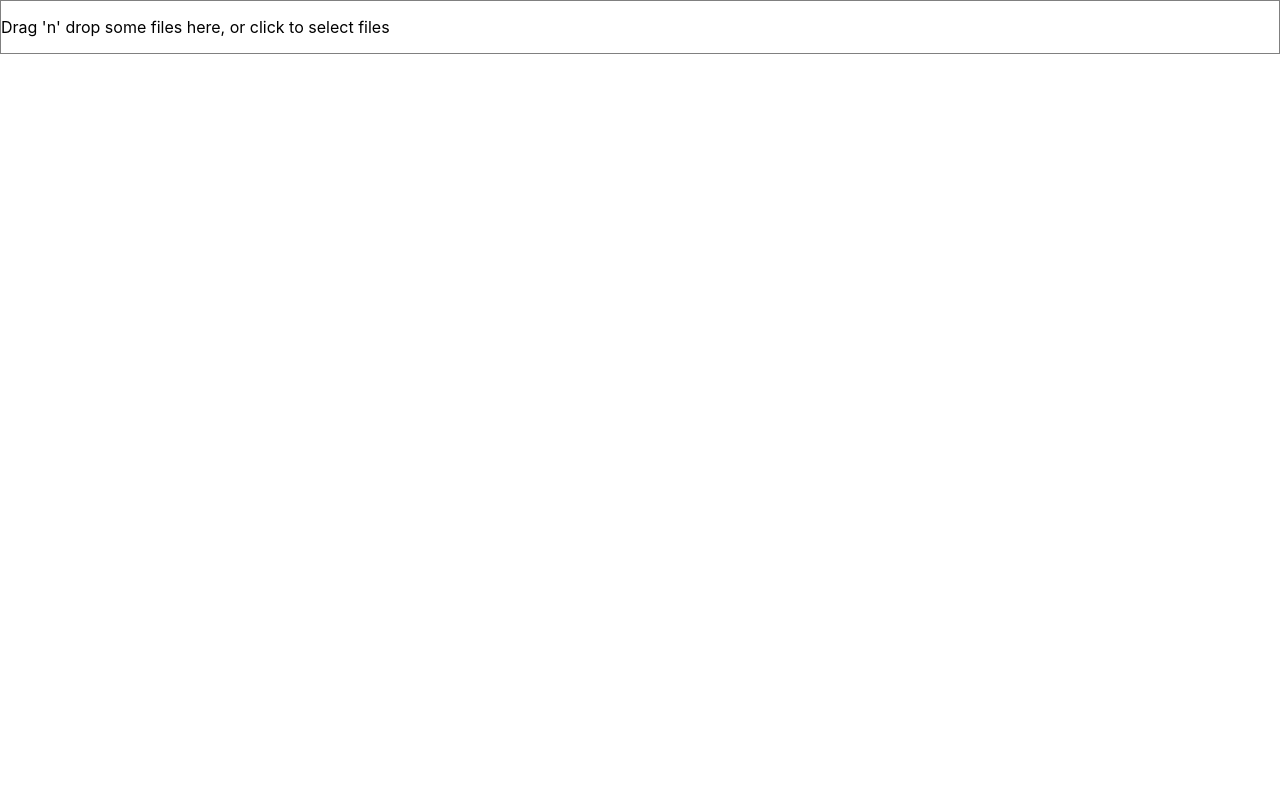
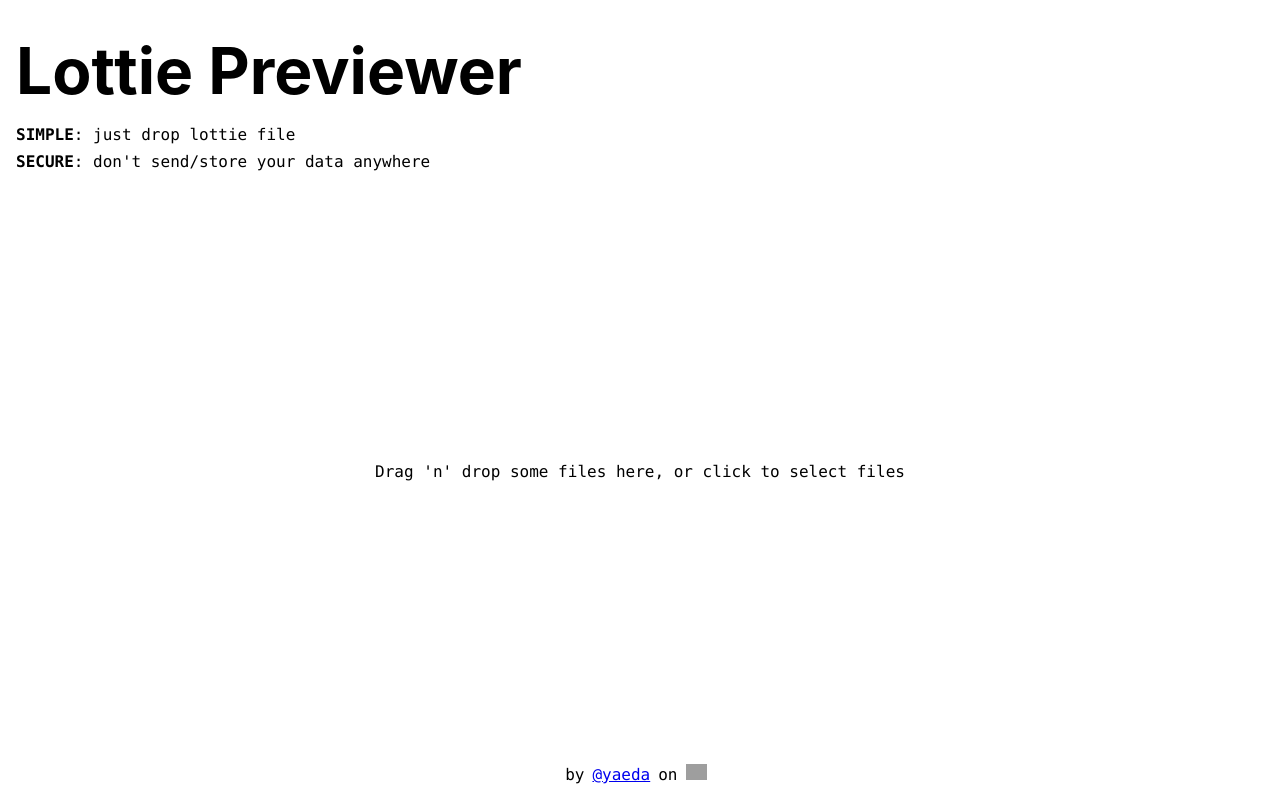
Before and after one commit to yaeda/lottie-previewer, a React (Create React App) app: page / in a window 1280 px wide. Built offline with nearby package versions, Linux system fonts and the light colour scheme; grey boxes are pictures that could not be loaded.

Commit message:
feat: improv UI
- expand dropzone
- add header and footer

```diff
--- a/src/App.css
+++ b/src/App.css
@@ -1,3 +1,47 @@
 .container {
-  border: 1px solid gray;
+  min-height: 100vh;
+  display: grid;
+  grid-template-rows: auto 1fr auto;
 }
+
+.header {
+  padding: 1rem;
+}
+
+.title {
+  margin: 1rem 0;
+  font-size: 4rem;
+}
+
+.lead {
+  margin: 0.5rem 0;
+}
+
+.lead .keyword {
+  font-weight: bold;
+}
+
+.content {
+  padding: 1rem;
+  display: flex;
+  flex-direction: column;
+  justify-content: center;
+  align-content: center;
+}
+
+.content p {
+  text-align: center;
+}
+
+.footer {
+  padding: 1rem;
+  text-align: center;
+}
+
+.footer > * {
+  margin: 0 0.5rem;
+}
+
+.footer img {
+  height: 1em;
+}
--- a/src/App.tsx
+++ b/src/App.tsx
@@ -30,9 +30,20 @@ function App() {
 
   return (
     <div className="container" {...getRootProps()}>
+      <header className="header">
+        <h1 className="title">Lottie Previewer</h1>
+        <p className="lead monospace">
+          <span className="keyword">SIMPLE</span>: just drop lottie file
+        </p>
+        <p className="lead monospace">
+          <span className="keyword">SECURE</span>: don't send/store your data
+          anywhere
+        </p>
+      </header>
+      <div className="content">
         <input {...getInputProps()} />
         {isDragActive ? (
-        <p>Drop the files here ...</p>
+          <p className="monospace">Drop the files here ...</p>
         ) : lottieData.length > 0 ? (
           <Lottie
             options={{
@@ -47,8 +58,32 @@ function App() {
             height={400}
           />
         ) : (
-        <p>Drag 'n' drop some files here, or click to select files</p>
+          <p className="monospace">
+            Drag 'n' drop some files here, or click to select files
+          </p>
         )}
+      </div>
+      <footer className="footer monospace">
+        by
+        <a
+          href="https://twitter.com/yaeda"
+          target="_blank"
+          rel="noopener noreferrer"
+        >
+          @yaeda
+        </a>
+        on
+        <a
+          href="https://github.com/yaeda/lottie-previewer"
+          target="_blank"
+          rel="noopener noreferrer"
+        >
+          <img
+            src="https://unpkg.com/simple-icons@3.3.0/icons/github.svg"
+            alt="GitHub Logo"
+          />
+        </a>
+      </footer>
     </div>
   );
 }
--- a/src/index.css
+++ b/src/index.css
@@ -1,13 +1,18 @@
 body {
   margin: 0;
-  font-family: -apple-system, BlinkMacSystemFont, 'Segoe UI', 'Roboto', 'Oxygen',
-    'Ubuntu', 'Cantarell', 'Fira Sans', 'Droid Sans', 'Helvetica Neue',
+  font-family: -apple-system, BlinkMacSystemFont, "Segoe UI", "Roboto", "Oxygen",
+    "Ubuntu", "Cantarell", "Fira Sans", "Droid Sans", "Helvetica Neue",
     sans-serif;
   -webkit-font-smoothing: antialiased;
   -moz-osx-font-smoothing: grayscale;
 }
 
-code {
-  font-family: source-code-pro, Menlo, Monaco, Consolas, 'Courier New',
+code,
+.monospace {
+  font-family: source-code-pro, Menlo, Monaco, Consolas, "Courier New",
     monospace;
 }
+
+* {
+  box-sizing: border-box;
+}
```
Lines whose indentation alone changed are shown as unchanged.
